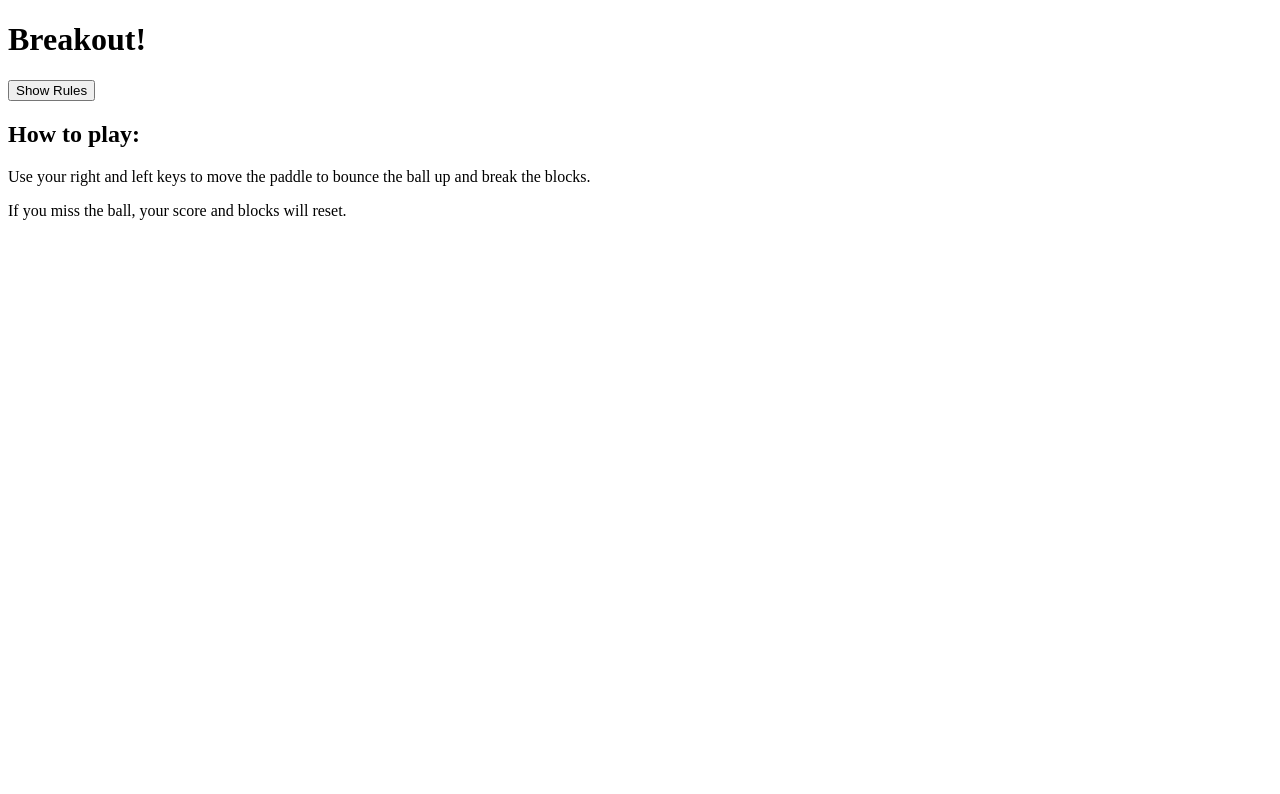
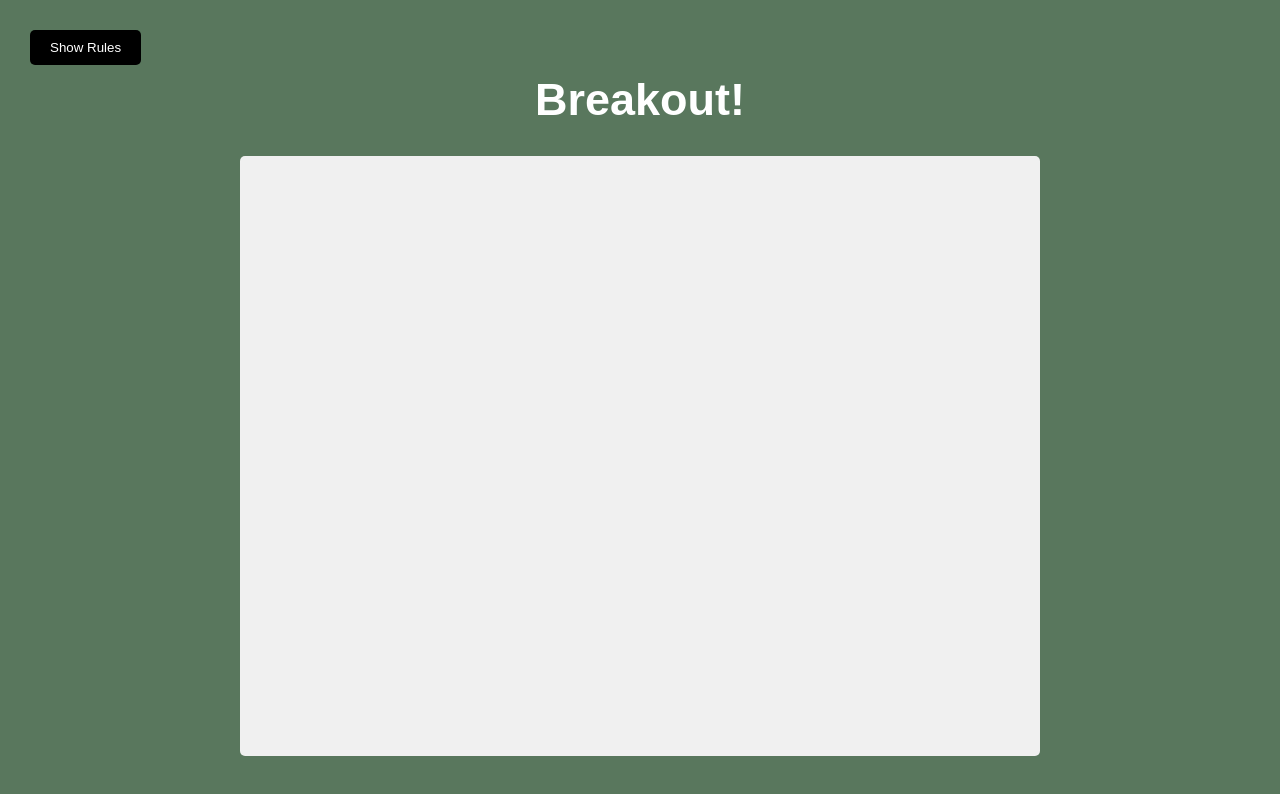
Before and after one commit to UlyanaBrataus/Breakout-Game, a plain HTML site: page index.html in a window 1280 px wide. Drawn offline with Linux system fonts and the light colour scheme.

Commit message:
html and css basis added

```diff
--- a/index.html
+++ b/index.html
@@ -16,8 +16,10 @@
         Use your right and left keys to move the paddle to bounce the ball up
         and break the blocks.
       </p>
-      <p>If you miss the ball, your score and blocks will reset.</p>
+      <p>If you miss the ball, your score and the blocks will reset.</p>
+      <button id="close-btn" class="btn">Close</button>
     </div>
+    <canvas id="canvas" width="800" height="600"></canvas>
 
     <script src="/script.js"></script>
   </body>
--- a/script.js
+++ b/script.js
@@ -0,0 +1,8 @@
+const rulesBtn = document.getElementById("rules-btn");
+const closeBtn = document.getElementById("close-btn");
+const rules = document.getElementById("rules");
+
+// Rules and close event handlers
+rulesBtn.addEventListener("click", () => rules.classList.add("show"));
+
+closeBtn.addEventListener("click", () => rules.classList.remove("show"));
--- a/style.css
+++ b/style.css
@@ -0,0 +1,70 @@
+* {
+  box-sizing: border-box;
+}
+
+body {
+  background-color: #1b4420b9;
+  display: flex;
+  flex-direction: column;
+  align-items: center;
+  justify-content: center;
+  font-family: Arial, Helvetica, sans-serif;
+  min-height: 100vh;
+  margin: 0;
+}
+
+h1 {
+  font-size: 45px;
+  color: #fff;
+}
+
+canvas {
+  background: #f0f0f0;
+  display: block;
+  border-radius: 5px;
+}
+
+.btn {
+  cursor: pointer;
+  border: 0;
+  border-radius: 5px;
+  padding: 10px 20px;
+  background: #000;
+  color: #fff;
+}
+
+.btn:focus {
+  outline: 0;
+}
+
+.btn:hover {
+  background: #222;
+}
+
+.btn:active {
+  transform: scale(0.98);
+}
+
+.rules-btn {
+  position: absolute;
+  top: 30px;
+  left: 30px;
+}
+
+.rules {
+  position: absolute;
+  top: 0;
+  left: 0;
+  background: #333;
+  color: #fff;
+  min-height: 100vh;
+  width: 400px;
+  padding: 20px;
+  line-height: 1.5;
+  transform: translateX(-400px);
+  transition: transform 0.7s ease-in-out;
+}
+
+.rules.show {
+  transform: translateX(0);
+}
```
Also changed, not shown: plan.txt (added).
